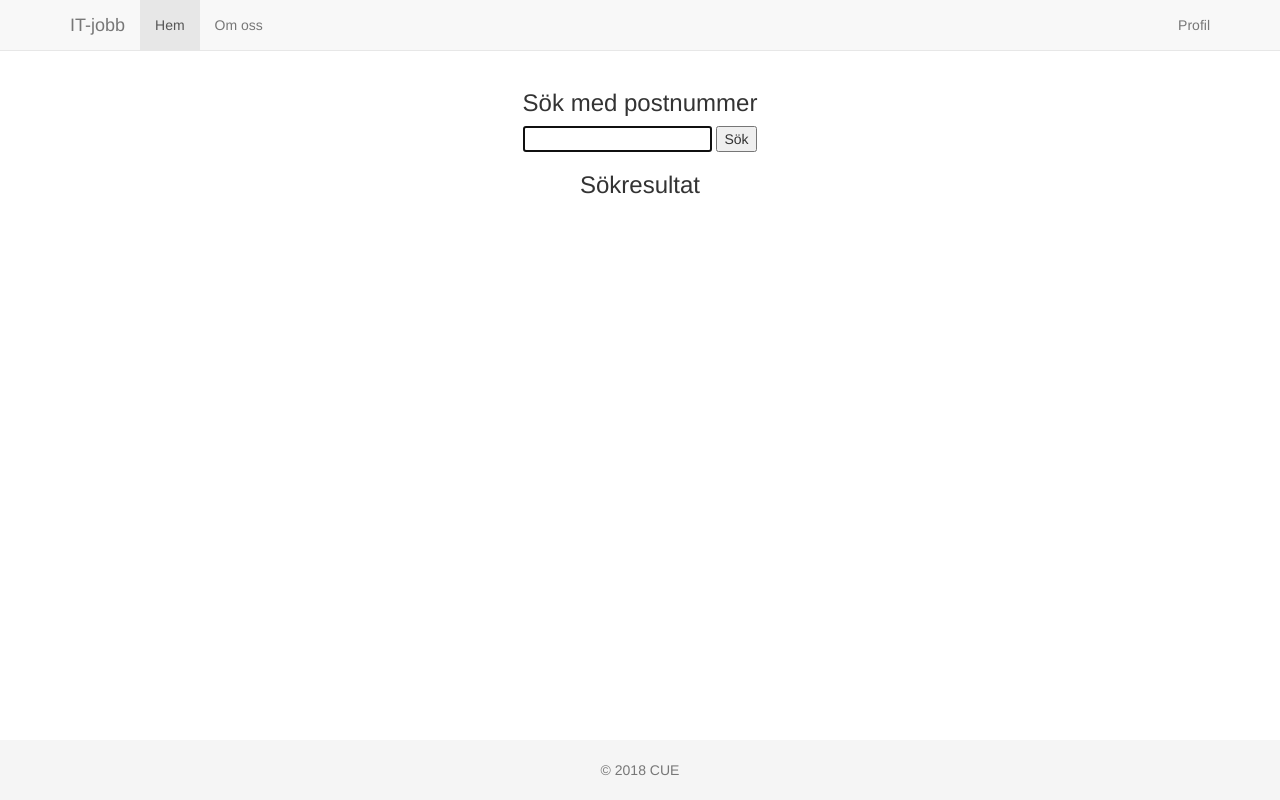
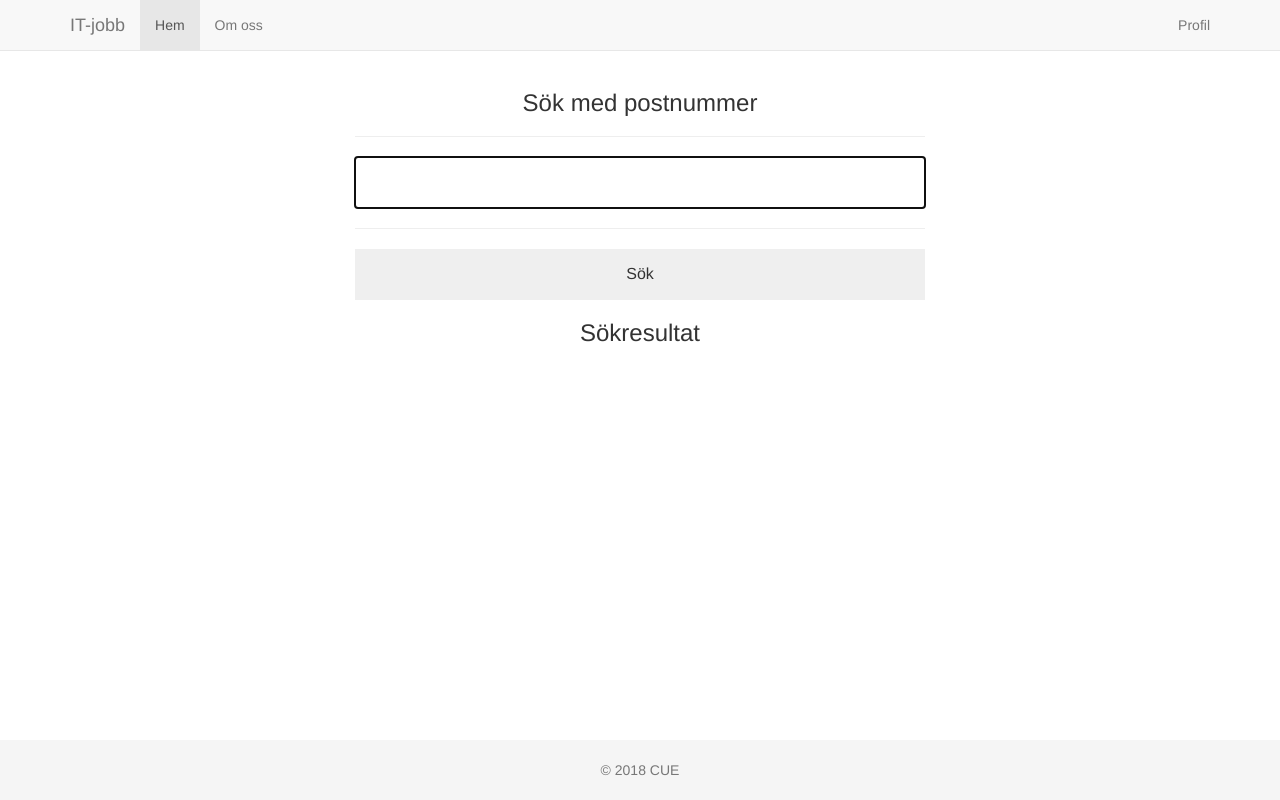
Before and after one commit to yyIntsuki/IT-Jobb, a website: page public/index.html in a window 1280 px wide. Drawn offline with nearby package versions, Linux system fonts and the light colour scheme.

Commit message:
Improved the user-friendliness for the search field and the button.

```diff
--- a/public/index.html
+++ b/public/index.html
@@ -46,8 +46,10 @@
     <!-- ONCLICK call AF API function to print a list -->
     <div class="center">
       <h3>Sök med postnummer</h2>
-        <input type="text" name="zipCode" id="zipCode">
-        <input type="button" value="Sök" id='doSearch'>
+        <hr>
+        <input type="text" name="zipCode" id="zipCode" class="searchButton">
+        <hr>
+        <input type="button" value="Sök" id="doSearch" class="searchButton">
     </div>
     <br>
 
@@ -68,7 +70,7 @@
   <script src="https://ajax.googleapis.com/ajax/libs/jquery/1.12.4/jquery.min.js"></script>
   <script src="https://maxcdn.bootstrapcdn.com/bootstrap/3.3.7/js/bootstrap.min.js" integrity="sha384-Tc5IQib027qvyjSMfHjOMaLkfuWVxZxUPnCJA7l2mCWNIpG9mGCD8wGNIcPD7Txa"
     crossorigin="anonymous"></script>
-  <script src='javascripts/main.js'></script>
+  <script src="javascripts/main.js"></script>
   <!-- /Javascripts -->
 </body>
 
--- a/public/stylesheets/style.css
+++ b/public/stylesheets/style.css
@@ -39,3 +39,13 @@ body>.container {
   padding-right: 15px;
   padding-left: 15px;
 }
+
+.searchButton {
+  display: block;
+  width: 100%;
+  border: none;
+  padding: 14px 28px;
+  font-size: 16px;
+  cursor: pointer;
+  text-align: center;
+}
```
